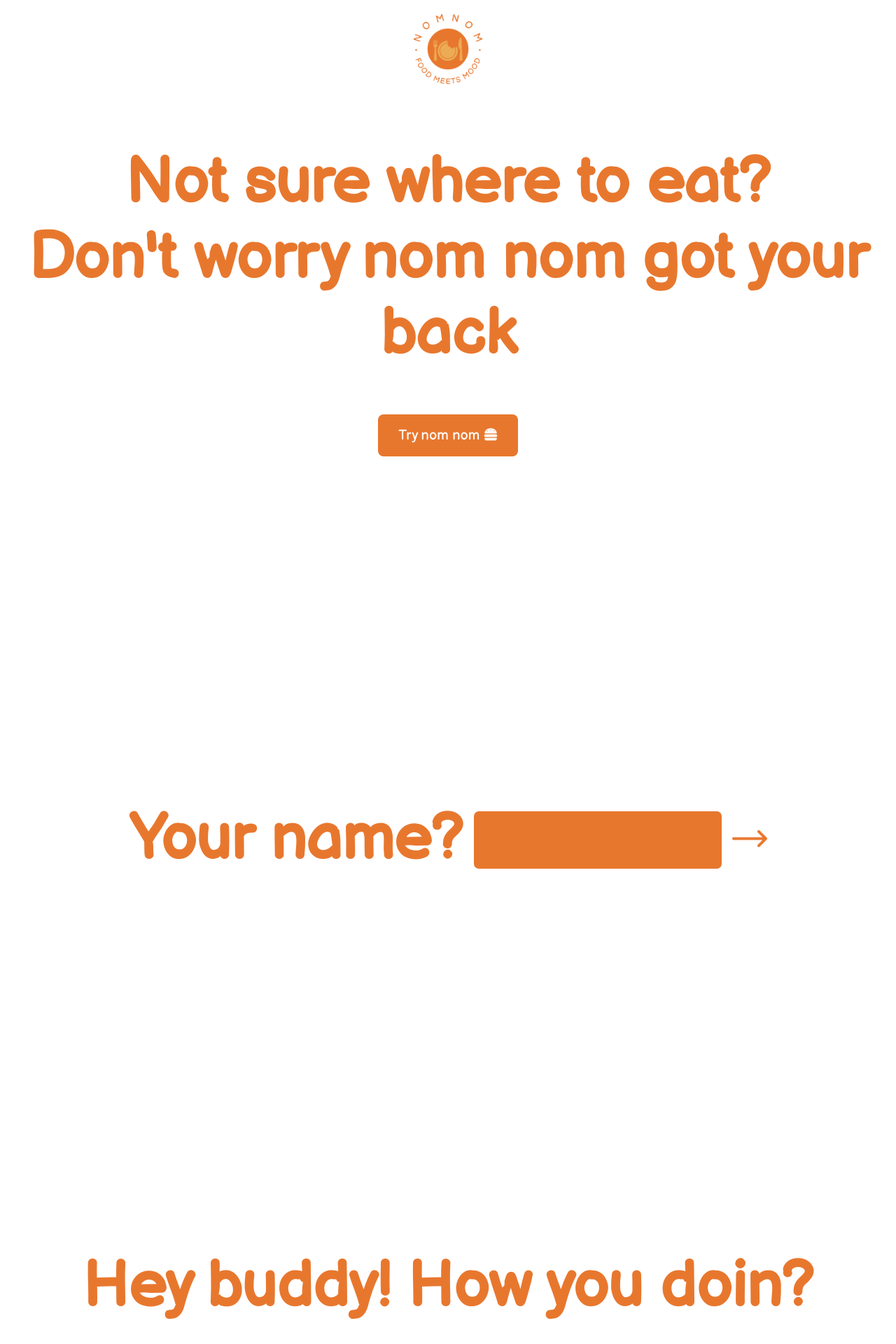
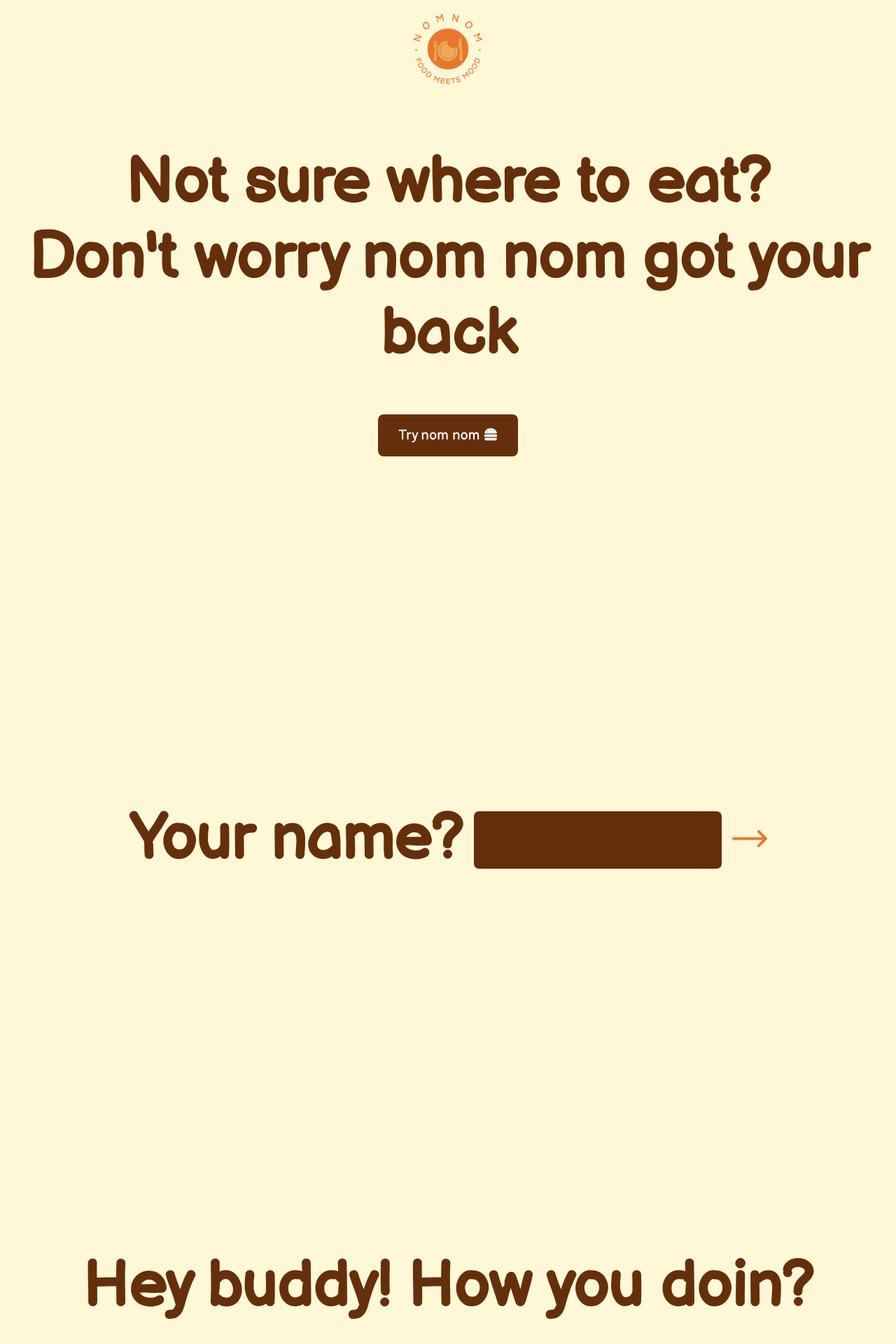
Before and after one commit to raaasin/nomnom, a Flask app: page / in a window 1280 px wide. Shown: the top 1920 px of the page at 70% size. Run offline with Flask 3, Linux system fonts and the light colour scheme; some libraries are stand-ins or nearby versions.

Commit message:
UI enhanced

```diff
--- a/static/ext.css
+++ b/static/ext.css
@@ -11,13 +11,13 @@
     margin: 0;
     padding: 0;
     overflow:hidden;
-    background-color: #ffffff;;
+    background-color: #FFF8D6;
 
   }
   #mood{
-    color:#E8772E;
+    color : #652F0B;
     height: 100vh;
-    background-color:#ffffff;
+    background-color:#FFF8D6;
     width: 100%;
     display: flex;
     justify-content: center; /* Center horizontally */
@@ -26,9 +26,9 @@
 
   }
   #name{
-    color:#E8772E;
+    color : #652F0B;
     height: 100vh;
-    background-color:#ffffff;
+    background-color:#FFF8D6;
     display: inline-block;
     width: 100%;
     display: flex;
@@ -80,9 +80,9 @@
     flex-direction: column;
   }
   #home{
-    color:#E8772E;
+    color : #652F0B;
     height: 100vh;
-    background-color:#ffffff;
+    background-color:#FFF8D6;
     display: inline-block;
     width: 100%;
     display: flex;
@@ -151,7 +151,7 @@ background-color:#ffffff;
   border-color:none;/* Change the border color for the selected image */
 }
 button {
-  background-color: #E8772E;
+  background-color: #652F0B;
   color: #fff;
   border: none;
   padding: 10px 20px;
@@ -181,28 +181,28 @@ button:hover {
 }
 input[type=area]{
     border-radius: 7px;
-    background-color: #E8772E;
+    background-color: #652F0B;
     color: white;
     margin: 0px;
     height: 80px;
     width: 350px;
     border: #fff;
-    outline-color:#E8772E;
-    caret-color: #E8772E;
+    outline-color : #652F0B;
+    caret-color: #652F0B;
     margin: 15px;
     font-size: 50px;
 }
 input[type="area"]::selection {
     font-size: xx-large;
-    border-color: #E8772E;;
+    border-color: #652F0B;
 }
 ::selection {
-    color:#232324;
-    background: #E8772E;
+    color:#FFF8D6;
+    background: #652F0B;
   }
   ::-moz-selection { /* Code for Firefox */
-    color: #232324;
-    background: #E8772E;
+    color: #FFF8D6;
+    background: #652F0B;
   }
 
 ul {
```
Also changed, not shown: other parts of static/ext.css (+21 -21 lines).
